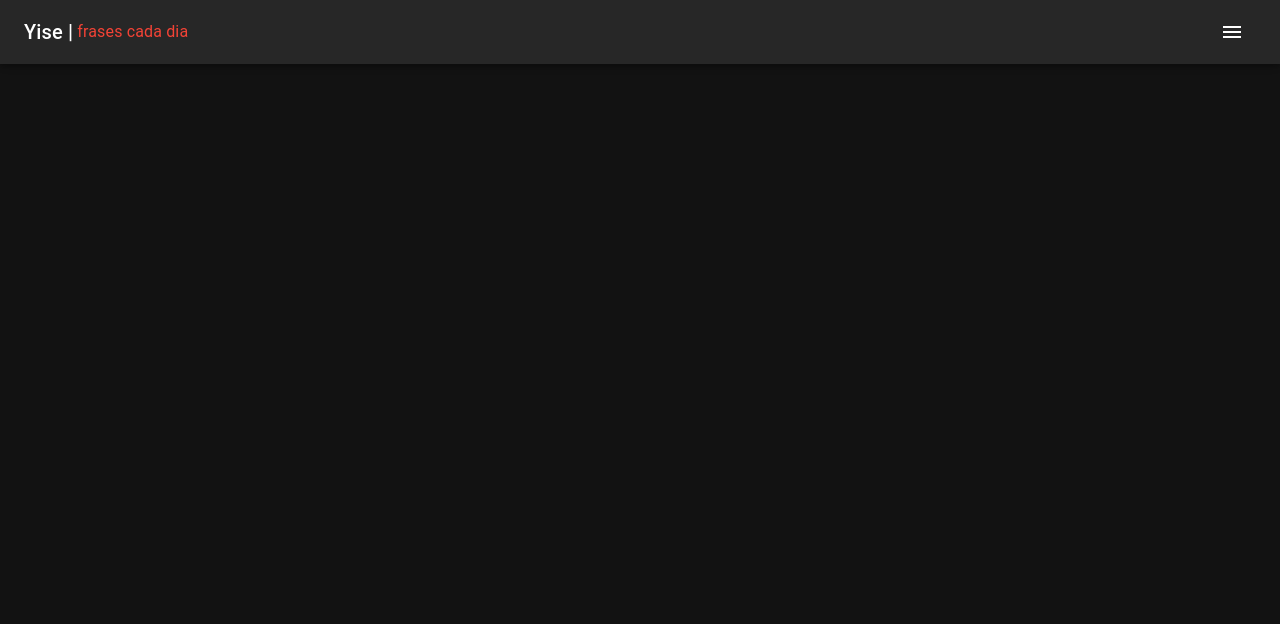
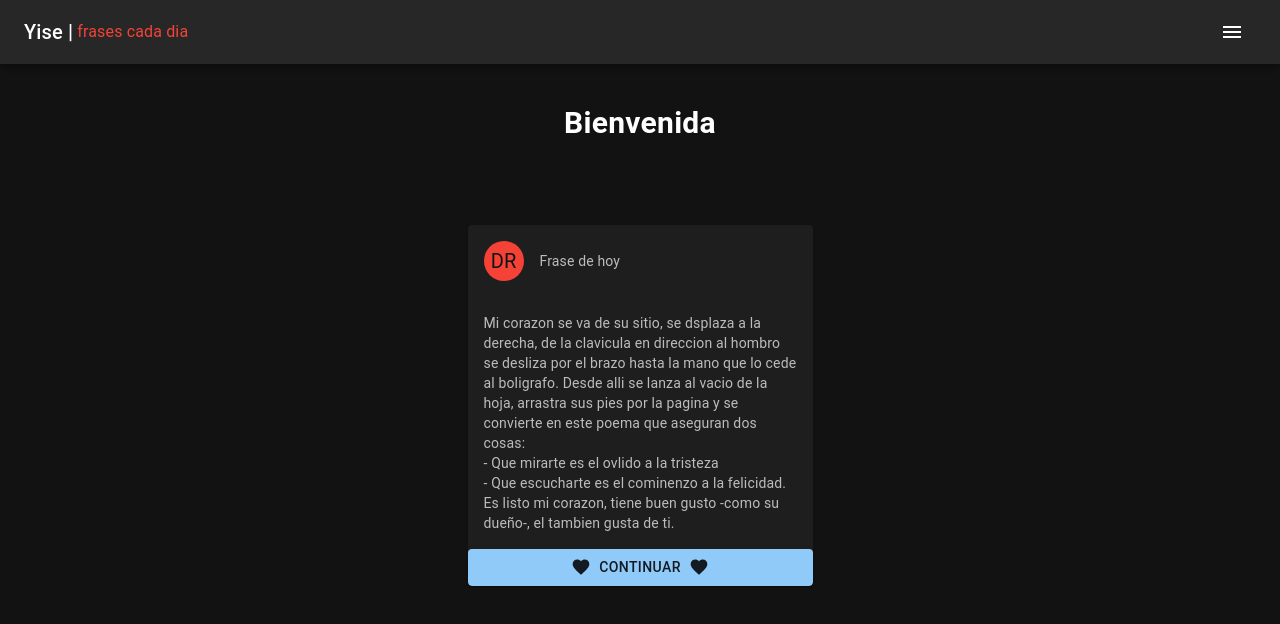
Before and after one commit to Trons31/ForYisel, a Next.js app: page /cita in a window 1280 px wide. Shown: the top 624 px of the page. Built offline with nearby package versions, Linux system fonts and the light colour scheme.

Commit message:
PreDeply

```diff
--- a/pages/cita.tsx
+++ b/pages/cita.tsx
@@ -11,11 +11,86 @@ import { NextPage } from 'next';
 
 const citaPage:NextPage = () => {
 
+    // const [Message1, setMessage1] = useState(false);
+
+    // const [Message2, setMessage2] = useState(true);
+
+
+    const heandleClick2 = () =>{
+        // setMessage1(true)
+        // setMessage2(false)
+     var colors = ['#bb0000', '#ffffff'];
+
+     conffeti({
+         zIndex: 999,
+         particleCount: 100,
+         spread: 160,
+         angle: -100,
+         origin: {
+           x: 1,
+           y: 0,
+         },colors : colors
+       })
+
+       conffeti({
+         zIndex: 999,
+         particleCount: 100,
+         spread: 160,
+         angle: -100,
+         origin: {
+           x: 0,
+           y: 0,
+         },colors : colors
+       })
+ }
 
   return (
      <Layout>
 
 
+              <Box justifyContent='center' alignItems='center' display='flex' >
+            <Typography fontWeight={600} fontSize={30} > Bienvenida </Typography>
+        </Box>
+
+        <Box
+            display='flex'
+            alignItems='center'
+            justifyContent='center'
+            marginTop={10}
+            padding='0px 10px'
+            >
+
+            <Card sx={{ maxWidth: 345 }}>
+          <CardHeader
+            avatar={
+              <Avatar sx={{ bgcolor: red[500] }} aria-label="recipe">
+                DR
+              </Avatar>
+            }
+            title=""
+            subheader="Frase de hoy"
+          />
+            <CardContent>
+            <Typography variant="body2" color="text.secondary">
+              Mi corazon se va de su sitio, se dsplaza a la derecha, de la clavicula en direccion al hombro se desliza por el brazo hasta la mano que lo cede al boligrafo. Desde alli se lanza al vacio de la hoja, arrastra sus pies por la pagina y se convierte en este poema que aseguran dos cosas:
+            </Typography>
+
+            <Typography variant="body2" color="text.secondary">
+             - Que mirarte es el ovlido a la tristeza
+            </Typography>
+            <Typography variant="body2" color="text.secondary">
+             - Que escucharte es el cominenzo a la felicidad.
+            </Typography>
+            <Typography variant="body2" color="text.secondary">
+             Es listo mi corazon, tiene buen gusto -como su dueño-, el tambien gusta de ti.
+            </Typography>
+          </CardContent>
+
+          <Button onClick={  heandleClick2}  fullWidth  variant='contained' startIcon={<FavoriteIcon />} endIcon={ <FavoriteIcon />} className='btn-init' >
+           Continuar
+          </Button>
+        </Card>
+        </Box>
 
 
      </Layout>
```
